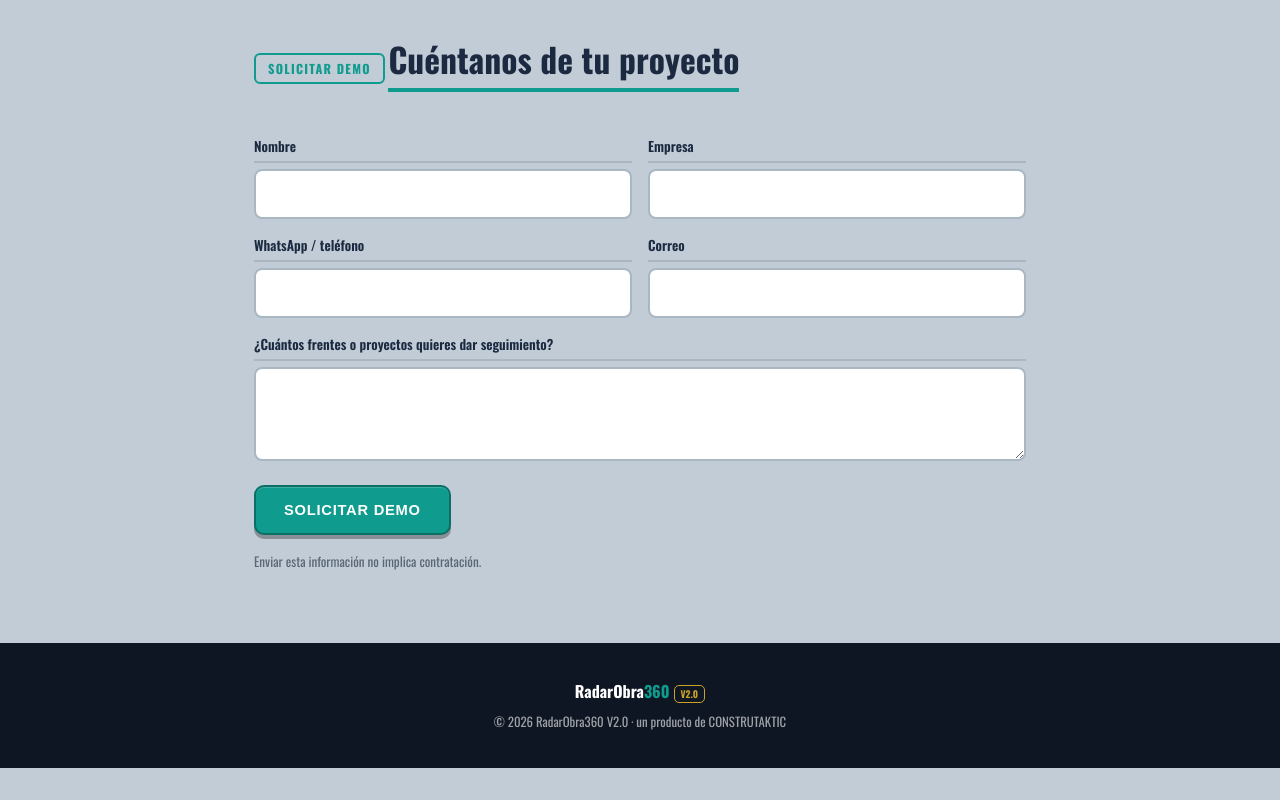
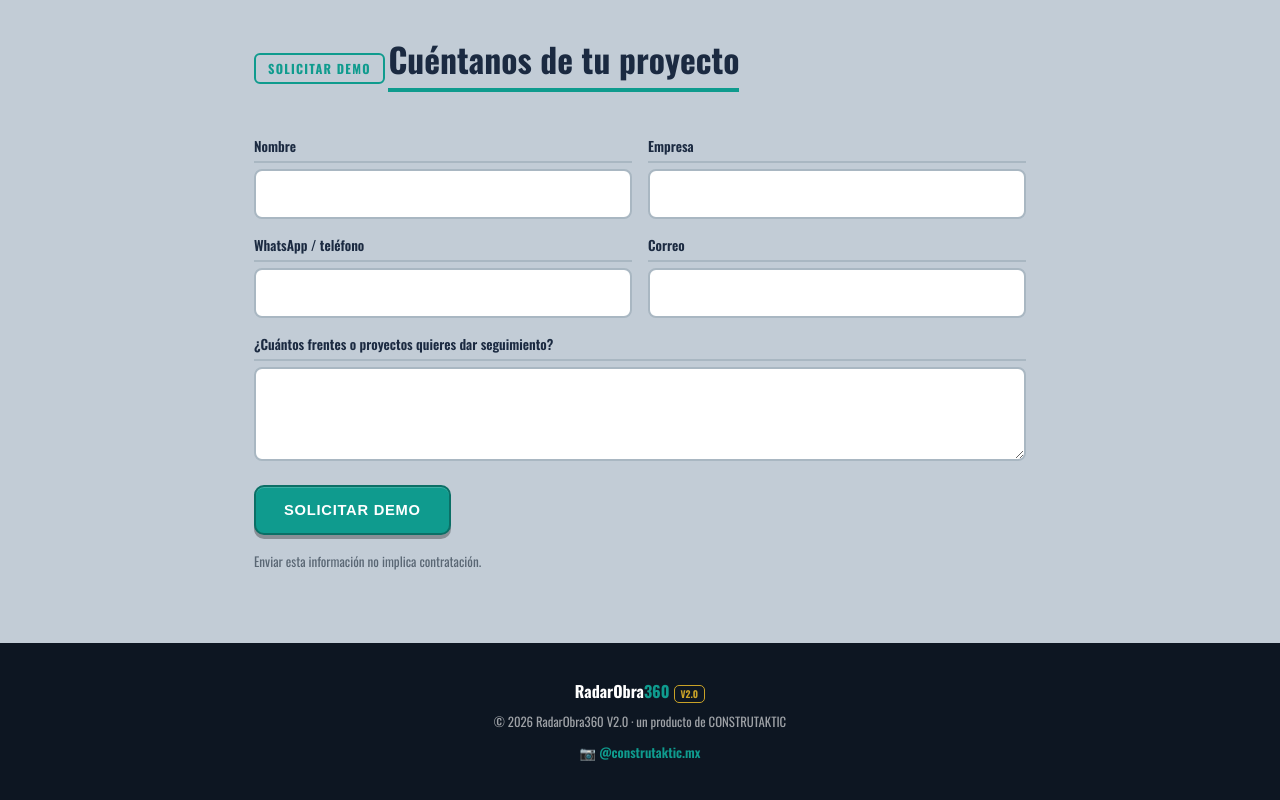
Before and after one commit to construtakticpm-star/radarobra360-web, a website: page index.html in a window 1280 px wide. Shown: the part 3943-4743 px from the top of the page. Before the commit the page ends 4711 px from the top, so only its background shows below. Drawn offline with nearby package versions, Linux system fonts and the light colour scheme.

Commit message:
Agrega link de Instagram (@construtaktic.mx) al footer de la landing

```diff
--- a/index.html
+++ b/index.html
@@ -232,6 +232,7 @@
 <footer class="footer">
   <span class="footer__brand">RadarObra<span class="nav__brand-360">360</span><span class="nav__brand-version">V2.0</span></span>
   <p>© 2026 RadarObra360 V2.0 · un producto de CONSTRUTAKTIC</p>
+  <a href="https://www.instagram.com/construtaktic.mx/" target="_blank" rel="noopener" class="footer__social" data-track="instagram_click">📷 @construtaktic.mx</a>
 </footer>
 
 <a href="#" id="whatsappBtn" class="whatsapp-btn" target="_blank" rel="noopener" aria-label="Hablar por WhatsApp" data-track="whatsapp_click">
--- a/style.css
+++ b/style.css
@@ -166,6 +166,8 @@ a{color:inherit;}
 .footer{background:var(--navy-deep);color:rgba(255,255,255,0.6);text-align:center;padding:36px 5vw;}
 .footer__brand{font-weight:800;color:#fff;font-size:1rem;}
 .footer p{font-size:0.8rem;margin-top:8px;}
+.footer__social{display:inline-block;margin-top:10px;color:var(--cyan);font-size:0.82rem;font-weight:600;text-decoration:none;}
+.footer__social:hover{text-decoration:underline;}
 
 /* ---------- whatsapp ---------- */
 .whatsapp-btn{position:fixed;bottom:20px;right:20px;z-index:150;background:#25D366;color:#fff;text-decoration:none;padding:12px 18px;border-radius:10px;font-weight:700;font-size:0.85rem;border:2px solid #128a3e;box-shadow:0 4px 0 rgba(0,0,0,0.3);}
```
